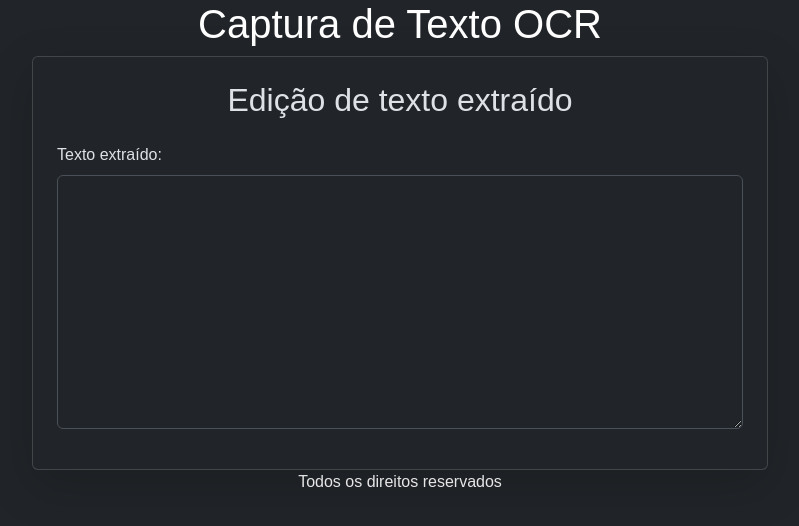
After one commit to Xandy77/desenvolvedor_python_qua.544.003, a Flask app: template Parte07_Flask/05_captura_de_texto/templates/extracao.html in a window 1280 px wide. The commit adds this page. Shown: the top 526 px of the page, without its empty margins (240-1039 px from the left). Run offline with Flask 3, Linux system fonts and the light colour scheme; the template is opened without the code that fills it, so the values that code supplies are empty.

Commit message:
Commit automtico - 18/09/2026

```diff
--- a/Parte07_Flask/05_captura_de_texto/templates/base.html
+++ b/Parte07_Flask/05_captura_de_texto/templates/base.html
@@ -6,8 +6,10 @@
     <title>Captura de Texto OCR</title>
 
     <link href="https://cdn.jsdelivr.net/npm/bootstrap@5.3.8/dist/css/bootstrap.min.css" rel="stylesheet" integrity="sha384-sRIl4kxILFvY47J16cr9ZwB07vP4J8+LH7qKQnuqkuIAvNWLzeN8tE5YBujZqJLB" crossorigin="anonymous">
+
+    <link rel="stylesheet" href="{{ url_for('static',filename='css/estilo.css')}}"
   </head>
-  <body>
+  <body class="bg-dark" data-bs-theme="dark">
     {% include 'includes/header.html' %}
     <main>
       {% block content %}{% endblock %}
--- /dev/null
+++ b/Parte07_Flask/05_captura_de_texto/templates/extracao.html
@@ -0,0 +1,24 @@
+{% extends 'base.html' %}
+{% block content %}
+    <div class="container">
+        <div class="row justify-content-center align-items-center min-vh-content">
+            <div class="col-md-8">
+                <div class="card p-4 shadow-lg">
+                    <h2 class="card-title text-center mb-4">
+                        Edição de texto extraído
+                    </h2>
+                    <form action="" method="POST">
+                        <div class="mb-3">
+                            <label for="texto" class="form-label">
+                                Texto extraído:
+                            </label>
+                            <textarea class="form-control" name="texto" rows="10" required>
+                                {{ texto or '' }}
+                            </textarea>
+                        </div>
+                    </form>
+                </div>
+            </div>
+        </div>
+    </div>
+{% endblock %}
--- a/Parte07_Flask/05_captura_de_texto/templates/includes/footer.html
+++ b/Parte07_Flask/05_captura_de_texto/templates/includes/footer.html
@@ -0,0 +1,3 @@
+<footer class="container d-flex justify-content-center">
+    <p>Todos os direitos reservados</p>
+</footer>
--- a/Parte07_Flask/05_captura_de_texto/templates/includes/header.html
+++ b/Parte07_Flask/05_captura_de_texto/templates/includes/header.html
@@ -0,0 +1,3 @@
+<header class="container d-flex justify-content-center">
+    <h1>Captura de Texto OCR</h1>
+</header>
```
Also changed, not shown: Parte07_Flask/05_captura_de_texto/templates/index.html (added, +27 -0 lines).
